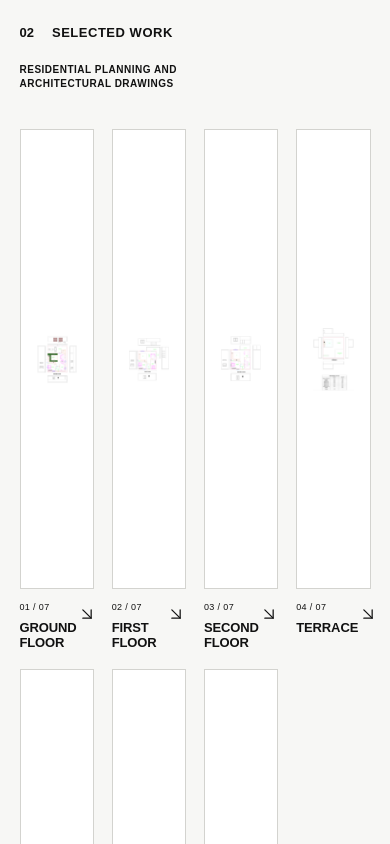
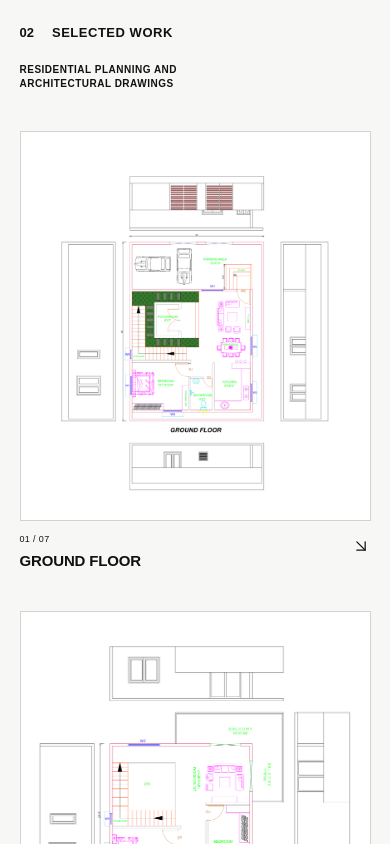
Before and after one commit to rishahermain7-eng/Civil-Portfolio, a React (Vite) app: page / in a window 390 px wide. Shown: the part 980-1824 px from the top of the page. Built offline with nearby package versions, Linux system fonts and the light colour scheme.

Commit message:
Responsive in other devices

```diff
--- a/src/index.css
+++ b/src/index.css
@@ -465,27 +465,45 @@ a {
   .section-heading {
     flex-direction: column;
     gap: 24px;
+    margin-bottom: 40px;
   }
 
   .section-description {
     text-align: left;
   }
 
-.plans-grid {
-  width: 100%;
-  max-width: 1400px;
-  margin: 0 auto;
-  display: grid;
-  grid-template-columns: repeat(4, minmax(0, 1fr));
-  gap: 18px;
-}
+  .plans-grid {
+    grid-template-columns: 1fr;
+    gap: 42px;
+  }
+
+  .plan-card {
+    width: 100%;
+  }
 
   .plan-image {
-    height: 460px;
+    width: 100%;
+    height: 390px;
+    padding: 14px;
+  }
+
+  .plan-image img {
+    width: 100%;
+    height: 100%;
+    object-fit: contain;
+  }
+
+  .plan-info {
+    padding-top: 14px;
   }
 
   .plan-info h2 {
-    font-size: 13px;
+    font-size: 15px;
+    line-height: 1.15;
+  }
+
+  .plan-number {
+    font-size: 9px;
   }
 }
 
```
